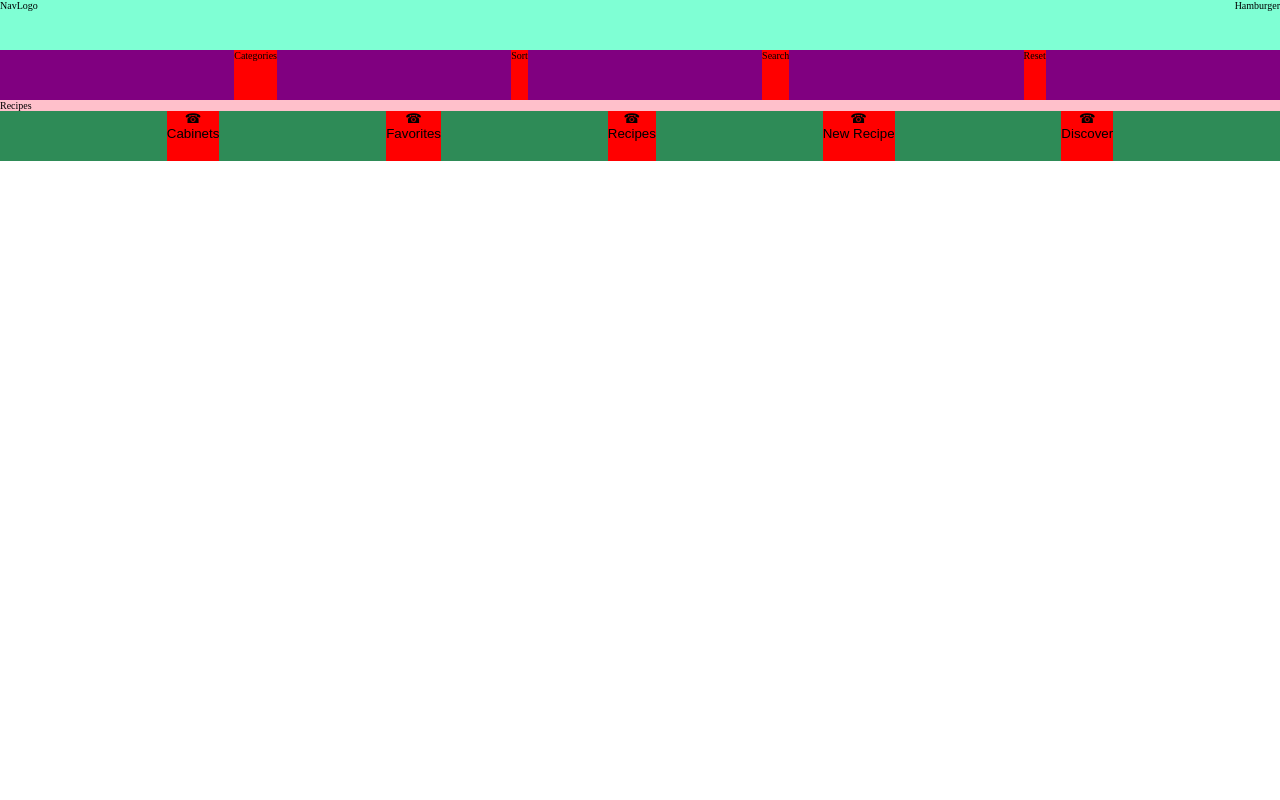
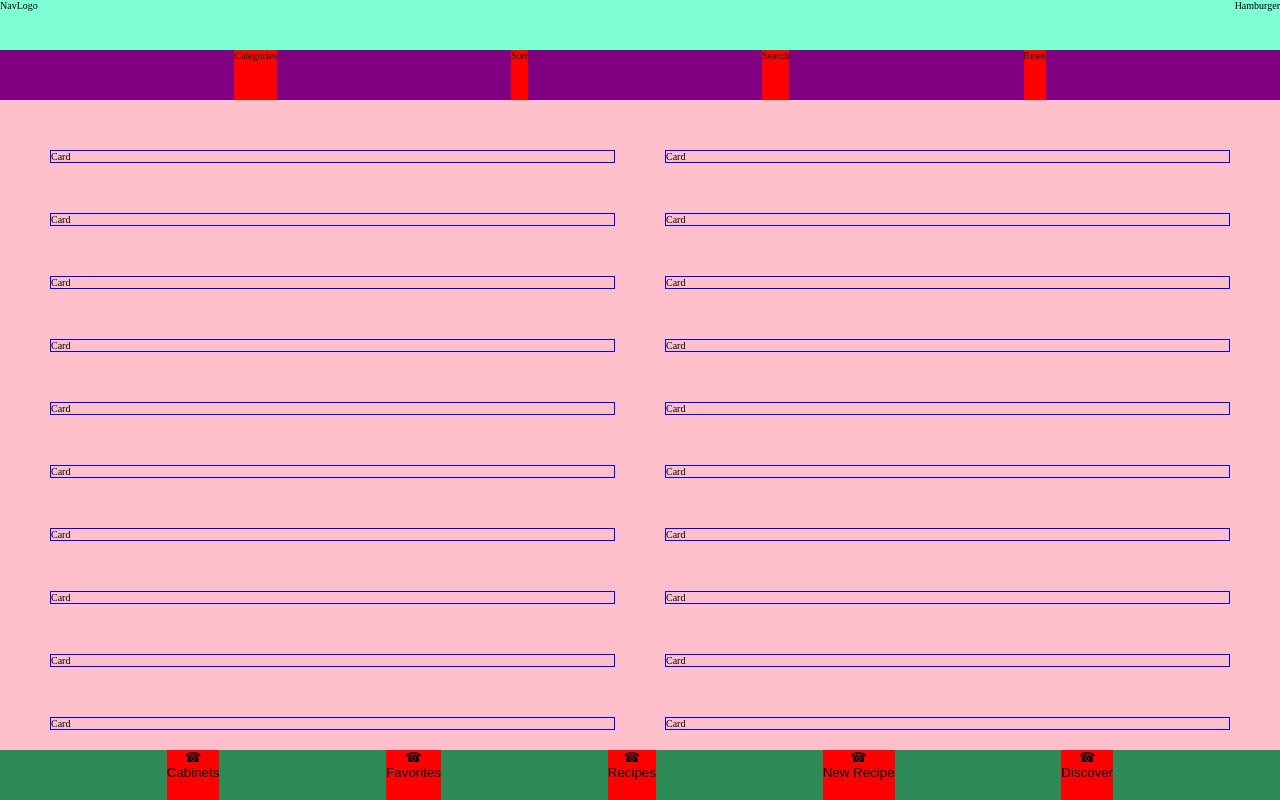
Before and after one commit to baconsocrispy/cocktail-app, a Next.js app: page / in a window 1280 px wide. Built offline with nearby package versions, Linux system fonts and the light colour scheme.

Commit message:
created card component

```diff
--- /dev/null
+++ b/components/card/card.component.tsx
@@ -0,0 +1,9 @@
+
+
+const Card = () => {
+  return (
+    <div className="card">Card</div>
+  )
+}
+
+export default Card
--- /dev/null
+++ b/components/card/card.styles.scss
@@ -0,0 +1,3 @@
+.card {
+  border: 1px solid blue;
+}
--- a/components/recipes/_recipes.styles.scss
+++ b/components/recipes/_recipes.styles.scss
@@ -1,3 +1,8 @@
 .recipes {
+  display: grid;
+  grid-template-columns: repeat(2, 1fr);
+  grid-gap: 5rem;
+  padding: 5rem;
+  overflow: scroll;
   background-color: pink;
 }
--- a/components/recipes/recipes.component.tsx
+++ b/components/recipes/recipes.component.tsx
@@ -1,8 +1,16 @@
+import Card from "../card/card.component"
 
 
 const Recipes = () => {
+  var cards = [];
+  for (let i = 0; i < 60; i++) {
+    cards.push(<Card />)
+  }
+
   return (
-    <div className="recipes">Recipes</div>
+    <div className="recipes">
+      { cards }
+    </div>
   )
 }
 
--- a/styles/base/_variables.scss
+++ b/styles/base/_variables.scss
@@ -2,5 +2,5 @@
 $nav-height: 5rem;
 $category-bar-height: 5rem;
 $filter-bar-height: 5rem;
-$main-content-height: 1fr;
 $footer-height: 5rem;
+$main-content-height: calc(100vh - $nav-height - $filter-bar-height - $footer-height);
--- a/styles/globals.scss
+++ b/styles/globals.scss
@@ -5,6 +5,7 @@
 @import './base/utilities';
 
 // components
+@import '@/components/card/card.styles';
 @import '@/components/filterbar/filterbar.styles';
 @import '@/components/nav/nav.styles';
 @import '@/components/recipes/recipes.styles';
```
